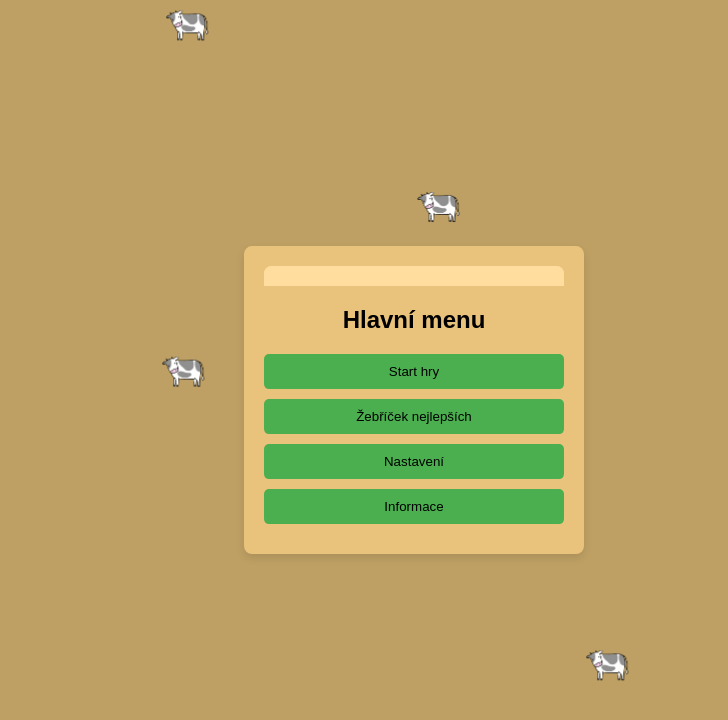
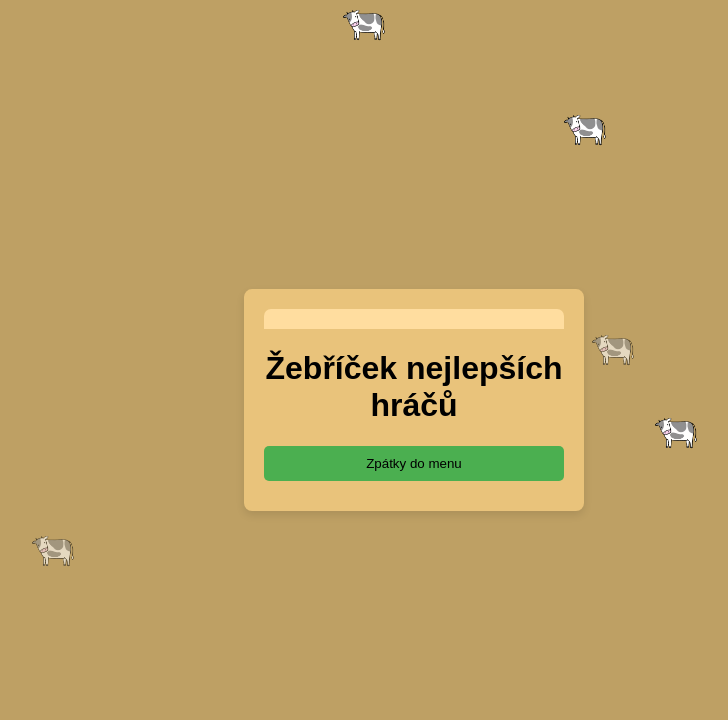
Before and after one commit to OrielCZ/Pololetni_prace_Bulls_and_Cows, a website: page public/index.html in a window 1280 px wide. Both pictures are taken after a click on the button "Žebříček nejlepších". Shown: the whole page, without its empty margins (226-954 px from the left). Drawn offline with Linux system fonts and the light colour scheme; no server answers.

Commit message:
Edit frontend

```diff
--- a/public/UI.js
+++ b/public/UI.js
@@ -1,11 +1,22 @@
     //Windows
 // Funkce pro zobrazení okna nastavení hry
 function openGameSettings() {
-    showWindow("gameSettings");
+    document.getElementById("gameSettings").classList.remove("hidden");
+    document.getElementById("menu").classList.add("hidden");
+}
+
+function openLeaderboard(){
+    document.getElementById("w_leaderboard").classList.remove("hidden");
+    document.getElementById("menu").classList.add("hidden");
 }
 
 function openSettings(){
-    showWindow("menuSettings");
+    document.getElementById("menuSettings").classList.remove("hidden");
+    document.getElementById("menu").classList.add("hidden");
+}
+
+function openInfo(){
+    document.getElementById("informace").classList.remove("hidden");
     document.getElementById("menu").classList.add("hidden");
 }
 
@@ -14,6 +25,8 @@ function backTuMenu(){
     document.getElementById("menuSettings").classList.add("hidden");
     document.getElementById("gameSettings").classList.add("hidden");
     document.getElementById("gameWindow").classList.add("hidden");
+    document.getElementById("w_leaderboard").classList.add("hidden");
+    document.getElementById("informace").classList.add("hidden");
 }
 
 // Funkce pro spuštění hry
@@ -27,7 +40,7 @@ function startGame() {
     // Skryjeme menu a zobrazíme hru
     document.getElementById("menu").classList.add("hidden");
     document.getElementById("gameSettings").classList.add("hidden");
-    showWindow("gameWindow");
+    document.getElementById("gameWindow").classList.remove("hidden");
 }
 
 // Přetahování oken jen za title-bar
@@ -88,34 +101,3 @@ toggleButton.addEventListener("click", function() {
         localStorage.setItem("theme", "light");
     }
 });
-
-    //Bavkeraund
-//Pohyblivé pozadí
-function createAnimal() {
-    const animal = document.createElement("div");
-    animal.classList.add("animal");
-
-    let startX = Math.random() * window.innerWidth;
-    let startY = Math.random() * window.innerHeight;
-    let endX = Math.random() * window.innerWidth;
-    let endY = Math.random() * window.innerHeight;
-
-    animal.style.left = `${startX}px`;
-    animal.style.top = `${startY}px`;
-
-    document.body.appendChild(animal);
-
-    animal.animate([
-        { transform: `translate(0, 0)` },
-        { transform: `translate(${endX - startX}px, ${endY - startY}px)` }
-    ], {
-        duration: Math.random() * 5000 + 5000, // 5-10 sekund
-        iterations: Infinity,
-        direction: "alternate"
-    });
-}
-
-// Generuje několik zvířátek na začátku
-for (let i = 0; i < 4; i++) {
-    createAnimal();
-}
--- /dev/null
+++ b/public/background.js
@@ -0,0 +1,92 @@
+    //Background
+//Pohyblivé pozadí
+/*
+function createAnimal() {
+    const animal = document.createElement("div");
+    animal.classList.add("animal");
+
+    let startX = Math.random() * window.innerWidth;
+    let startY = Math.random() * window.innerHeight;
+    let endX = Math.random() * window.innerWidth;
+    let endY = Math.random() * window.innerHeight;
+
+    animal.style.left = `${startX}px`;
+    animal.style.top = `${startY}px`;
+
+    document.body.appendChild(animal);
+
+    animal.animate([
+        { transform: `translate(0, 0)` },
+        { transform: `translate(${endX - startX}px, ${endY - startY}px)` }
+    ], {
+        duration: Math.random() * 5000 + 5000, // 5-10 sekund
+        iterations: Infinity,
+        direction: "alternate"
+    });
+}
+
+// Generuje několik zvířátek na začátku
+for (let i = 0; i < 4; i++) {
+    createAnimal();
+}
+*/
+
+class Cow {
+    constructor(id) {
+        this.id = id;
+        this.element = document.createElement("div");
+        this.element.classList.add("cow");
+        document.getElementById("background").appendChild(this.element);
+        this.setRandomPosition();
+        this.startBehavior();
+    }
+
+    setRandomPosition() {
+        this.x = Math.random() * window.innerWidth * 0.8;
+        this.y = Math.random() * window.innerHeight * 0.8;
+        this.updatePosition();
+    }
+
+    updatePosition() {
+        this.element.style.left = `${this.x}px`;
+        this.element.style.top = `${this.y}px`;
+    }
+
+    startBehavior() {
+        setInterval(() => {
+            const action = Math.random();
+            if (action < 0.6) {
+                this.moveRandomly();
+            } else if (action < 0.8) {
+                this.eatGrass();
+            } else {
+                this.rest();
+            }
+        }, 3000);
+    }
+
+    moveRandomly() {
+        let dx = (Math.random() - 0.5) * 200;
+        let dy = (Math.random() - 0.5) * 200;
+        this.x = Math.max(0, Math.min(window.innerWidth - 50, this.x + dx));
+        this.y = Math.max(0, Math.min(window.innerHeight - 50, this.y + dy));
+        this.updatePosition();
+        this.element.classList.add("walking");
+        setTimeout(() => this.element.classList.remove("walking"), 1000);
+    }
+
+    eatGrass() {
+        this.element.classList.add("eating");
+        setTimeout(() => this.element.classList.remove("eating"), 2000);
+    }
+
+    rest() {
+        this.element.classList.add("resting");
+        setTimeout(() => this.element.classList.remove("resting"), 3000);
+    }
+}
+
+// Generujeme kravičky
+for (let i = 0; i < 5; i++) {
+    new Cow(i);
+}
--- a/public/index.html
+++ b/public/index.html
@@ -9,12 +9,9 @@
 </head>
 <body>
  <!--Animace na pozadí-->
-    <div id="background"></div>
-<!--Dení noční režím-->
-    <div id="menuSettings" class="window hidden">
-        <div class="title-bar"></div>
-        <button id="toggleMode">Dark/Light</button>
-        <button onclick="backTuMenu()">Zpátky do menu</button>
+    <div id="background">
+        <div id="grass-container"></div> <!-- Kontejner pro trávu -->
+        <div id="cows-container"></div> <!-- Kontejner pro kravičky -->
     </div>
 <!--Hlavní menu-->
     <div id="menu" class="window">
@@ -32,6 +29,26 @@
         <label>Jméno hráče:</label>
         <input type="text" id="playerName" placeholder="Zadejte jméno">
         <button onclick="startGame()">Start</button>
+        <button onclick="backTuMenu()">Zpátky do menu</button>
+    </div>
+<!--Leaderboard-->
+    <div id="w_leaderboard" class="window hidden">
+        <div class="title-bar"></div>
+        <h1>Žebříček nejlepších hráčů</h1>
+        <ul id="leaderboard"></ul>
+        <button onclick="backTuMenu()">Zpátky do menu</button>
+    </div>
+<!--Informace-->
+    <div id="informace" class="window hidden">
+        <div class="title-bar"></div>
+        <h1>Informace</h1>
+        <p>Random text o fungování hry a o projektu</p>
+        <button onclick="backTuMenu()">Zpátky do menu</button>
+    </div>
+<!--Nastavení-->
+    <div id="menuSettings" class="window hidden">
+        <div class="title-bar"></div>
+        <button id="toggleMode">Dark/Light</button>
         <button onclick="backTuMenu()">Zpátky do menu</button>
     </div>
 <!--Hra-->
@@ -55,13 +72,10 @@
         </div>
         <button id="new-game">Nová hra</button>
         <button onclick="backTuMenu()">Zpátky do menu</button>
-        <div>
-            <h3>Žebříček nejlepších hráčů</h3>
-            <ul id="leaderboard"></ul>
-        </div>
     </div>
     <!--Scripts-->
     <script src="script.js"></script>
     <script src="UI.js"></script>
+    <script src="background.js"></script>
 </body>
 </html>
--- a/public/style.css
+++ b/public/style.css
@@ -112,6 +112,34 @@ button:hover {
 }
 
 /*Animace na pozadí*/
+.cow {
+    position: absolute;
+    width: 50px;
+    height: 50px;
+    background-image: url('images/cow1.png');
+    background-size: cover;
+    transition: transform 1s ease, top 1s ease, left 1s ease;
+}
+
+.cow.walking {
+    animation: walk 0.5s steps(2) infinite;
+}
+
+.cow.eating {
+    background-image: url('images/cow_eating.png');
+}
+
+.cow.resting {
+    opacity: 0.6;
+}
+
+@keyframes walk {
+    0% { transform: translateY(0px); }
+    50% { transform: translateY(-2px); }
+    100% { transform: translateY(0px); }
+}
+
+/*
 #background {
     z-index: -1;
     position: fixed;
@@ -126,10 +154,10 @@ button:hover {
     z-index: -1;
     width: 50px;
     height: 50px;
-    background-image: url('images/animal.png');
+    background-image: url('images/cow1.png');
     background-size: cover;
     position: absolute;
-}
+}*/
 /* Skrití okna */
 .hidden {
     display: none;
```
Also changed, not shown: public/images/cow1.png (renamed from public/images/animal.png), public/images/cow_eating.png (added), public/images/grass.png (added), public/images/water..jpg (added).
